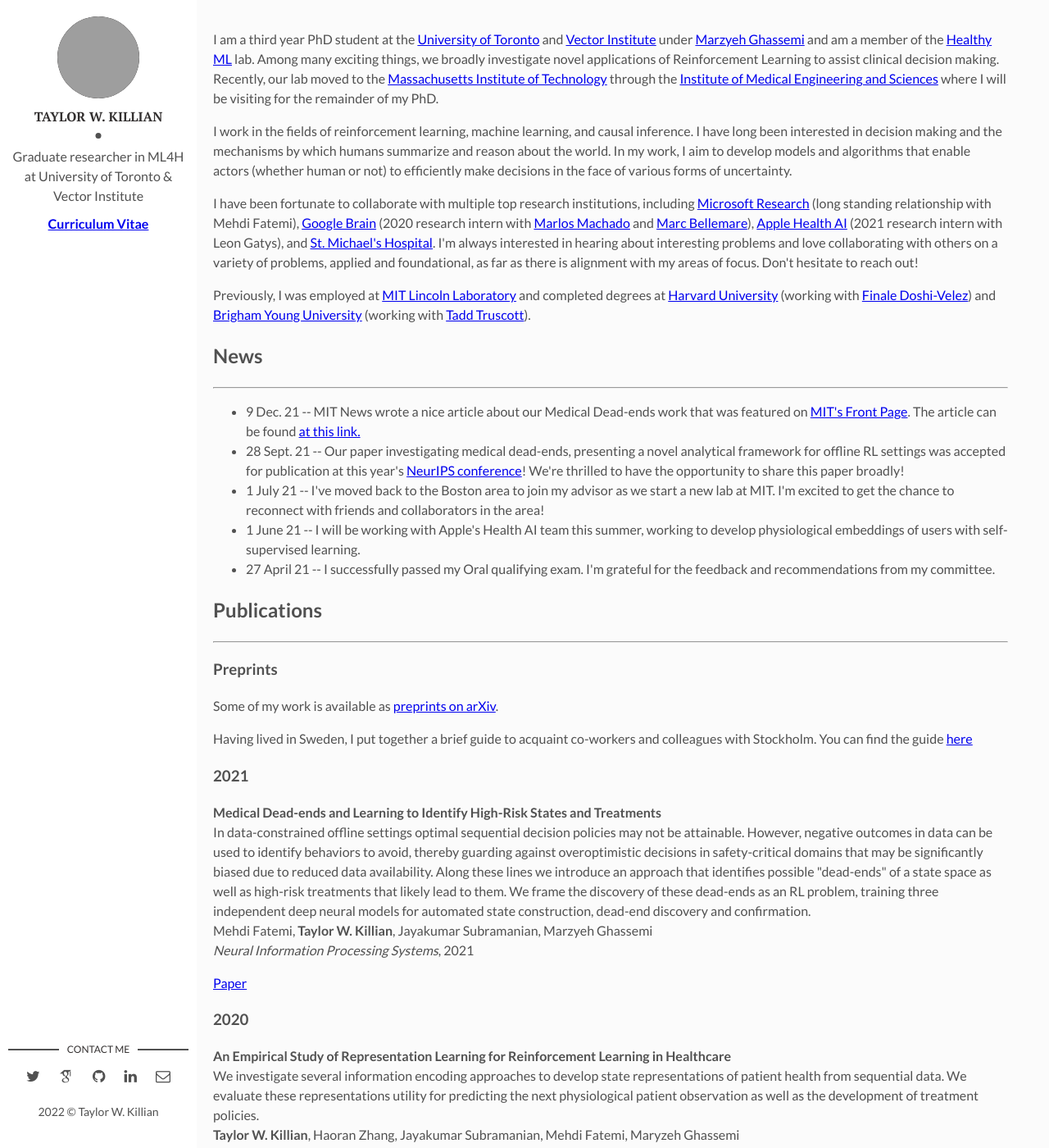
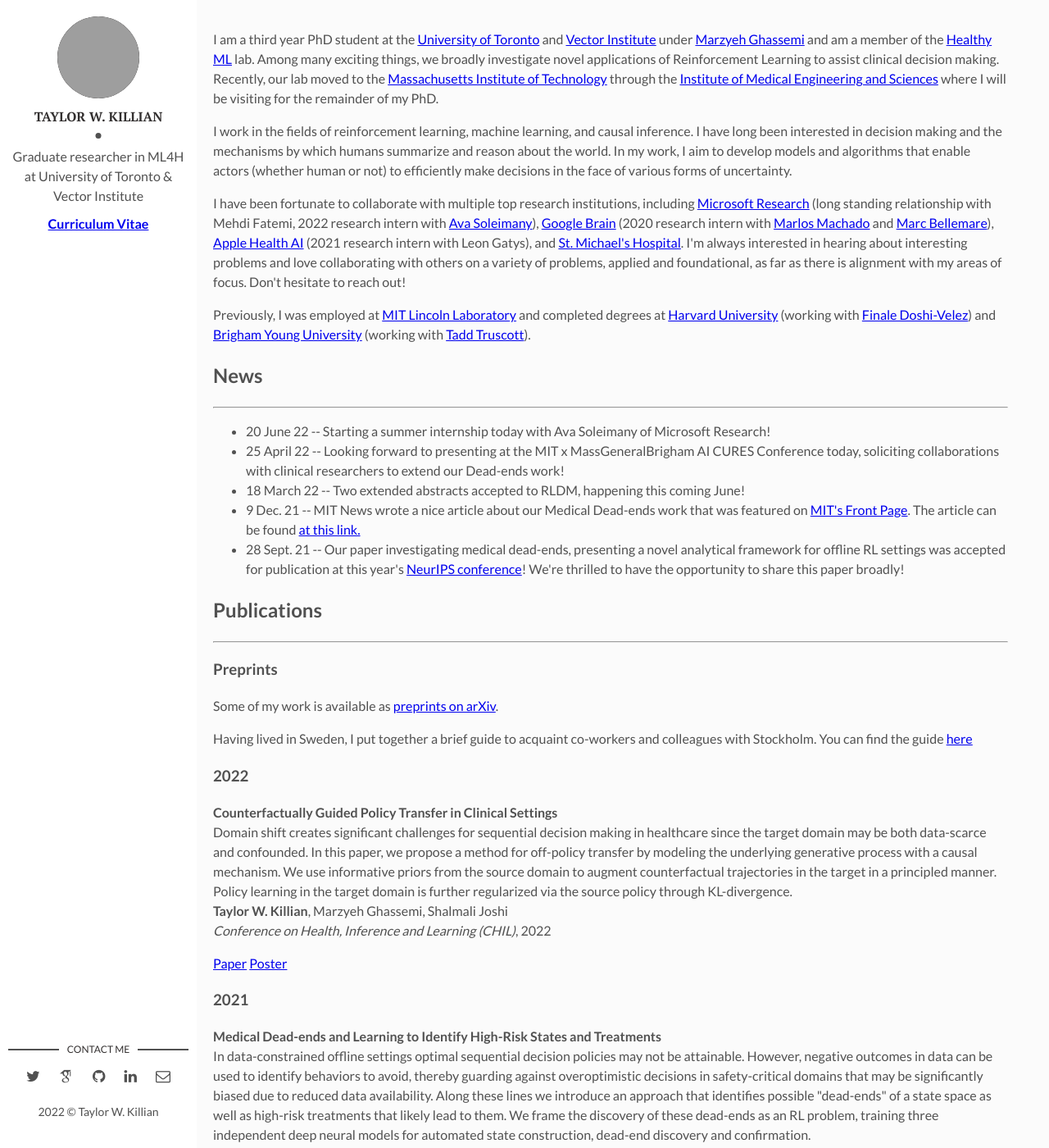
Before and after one commit to twkillian/twkillian.github.io, a Jekyll site: the page built from index.html, in a window 1280 px wide and 1400 px high. Shown: the whole window at 82% size. Built offline with Jekyll 4.4.1, drawn with Linux system fonts in a browser that asks for light colours; nearby versions of some CDN libraries; some web fonts are replaced; the list of posts is cut into pages by our own code; grey boxes are pictures that could not be loaded.

Commit message:
Slight update

```diff
--- a/index.html
+++ b/index.html
@@ -14,7 +14,7 @@ layout: main
         learning, and causal inference. I have long been interested in
         decision making and the mechanisms by which humans summarize and reason about the world. In my work, I aim to develop models and algorithms that enable actors (whether human or not) to efficiently make decisions in the face of various forms of uncertainty.
       </p><p>
-    	  I have been fortunate to collaborate with multiple top research institutions, including <a href="https://www.microsoft.com/en-us/research/">Microsoft Research</a> (long standing relationship with Mehdi Fatemi), <a href='https://research.google/teams/brain/'>Google Brain</a> (2020 research intern with <a href="https://webdocs.cs.ualberta.ca/~machado/">Marlos Machado</a> and <a href="http://www.marcgbellemare.info/">Marc Bellemare</a>), <a href="https://machinelearning.apple.com/research?page=1&tag=Health">Apple Health AI</a> (2021 research intern with Leon Gatys), and <a href="https://unityhealth.to/locations/st-michaels-hospital/">St. Michael's Hospital</a>. I'm always interested in hearing about interesting problems and love collaborating with others on a variety of problems, applied and foundational, as far as there is alignment with my areas of focus. Don't hesitate to reach out!
+    	  I have been fortunate to collaborate with multiple top research institutions, including <a href="https://www.microsoft.com/en-us/research/">Microsoft Research</a> (long standing relationship with Mehdi Fatemi, 2022 research intern with <a href='https://www.mit.edu/~asolei/'>Ava Soleimany</a>), <a href='https://research.google/teams/brain/'>Google Brain</a> (2020 research intern with <a href="https://webdocs.cs.ualberta.ca/~machado/">Marlos Machado</a> and <a href="http://www.marcgbellemare.info/">Marc Bellemare</a>), <a href="https://machinelearning.apple.com/research?page=1&tag=Health">Apple Health AI</a> (2021 research intern with Leon Gatys), and <a href="https://unityhealth.to/locations/st-michaels-hospital/">St. Michael's Hospital</a>. I'm always interested in hearing about interesting problems and love collaborating with others on a variety of problems, applied and foundational, as far as there is alignment with my areas of focus. Don't hesitate to reach out!
       </p><p>
         Previously, I was employed at <a href="https://www.ll.mit.edu//">MIT Lincoln Laboratory</a> and completed degrees at <a href="https://www.harvard.edu">Harvard University</a> (working with <a href="https://finale.seas.harvard.edu">Finale Doshi-Velez</a>) and <a href="https://www.byu.edu">Brigham Young University</a> (working with <a href="https://mae.usu.edu/people/faculty/truscott-tadd">Tadd Truscott</a>).
       </p>
@@ -36,12 +36,11 @@ layout: main
           <hr>
           <p>
             <ul class="nav nav-pills nav-stacked">
+            <li> 20 June 22 -- Starting a summer internship today with Ava Soleimany of Microsoft Research! </li>
+            <li> 25 April 22 -- Looking forward to presenting at the MIT x MassGeneralBrigham AI CURES Conference today, soliciting collaborations with clinical researchers to extend our Dead-ends work! </li>
+            <li> 18 March 22 -- Two extended abstracts accepted to RLDM, happening this coming June! </li>
             <li> 9 Dec. 21 -- MIT News wrote a nice article about our Medical Dead-ends work that was featured on <a href="https://web.mit.edu/"> MIT's Front Page</a>. The article can be found <a href="https://news.mit.edu/2021/machine-learning-treatments-1209">at this link.</a>
             <li> 28 Sept. 21 -- Our paper investigating medical dead-ends, presenting a novel analytical framework for offline RL settings was accepted for publication at this year's <a href='https://neurips.cc/Conferences/2021'>NeurIPS conference</a>! We're thrilled to have the opportunity to share this paper broadly!</li>
-            <li> 1 July 21 -- I've moved back to the Boston area to join my advisor as we start a new lab at MIT. I'm excited to get the chance to reconnect with friends and collaborators in the area! </li>
-            <!--<li> 18 Feb. 20 -- I've accepted the offer to join <a href="https://research.google/teams/brain/">Google Brain</a> as a research intern in their Montreal office for the upcoming summer!</li>-->
-            <li> 1 June 21 -- I will be working with Apple's Health AI team this summer, working to develop physiological embeddings of users with self-supervised learning. </li>
-            <li> 27 April 21 -- I successfully passed my Oral qualifying exam. I'm grateful for the feedback and recommendations from my committee. </li>
           </p>
         </div>
 
@@ -56,6 +55,21 @@ layout: main
           <p>
           	Having lived in Sweden, I put together a brief guide to acquaint co-workers and colleagues with Stockholm. You can find the guide <a href='papers/TWK_Stockholm_Guide.pdf'> here</a>
           </p>
+          <h3>2022</h3>
+          <p>
+            <strong> Counterfactually Guided Policy Transfer in Clinical Settings</strong>
+            <br>
+            Domain shift creates significant challenges for sequential decision making in healthcare since the target domain may be both data-scarce and confounded. In this paper, we propose a method for off-policy transfer by modeling the underlying generative process with a causal mechanism. We use informative priors from the source domain to augment counterfactual trajectories in the target in a principled manner. Policy learning in the target domain is further regularized via the source policy through KL-divergence.
+            <br>
+            <strong>Taylor W. Killian</strong>, Marzyeh Ghassemi, Shalmali Joshi
+            <br>
+            <em>Conference on Health, Inference and Learning (CHIL)</em>, 2022
+            <div class="btn-group-xs">
+              <a href="/papers/KillianGhassemiJoshi_2022CHIL.pdf"
+              class="btn btn-default">Paper</a>
+              <a href="/papers/KillianGhassemiJoshi_2022CHIL_poster.pdf" class="btn btn-default">Poster</a>
+            </div>
+          </p>
           <h3>2021</h3>
           <p>
             <strong> Medical Dead-ends and Learning to Identify High-Risk States and Treatments</strong>
@@ -68,12 +82,9 @@ layout: main
             <div class="btn-group-xs">
               <a href="/papers/FatemiKillianSubramanianGhassemi_2021NeurIPS.pdf"
               class="btn btn-default">Paper</a>
-              <!--<a href="/papers/FatemiKillianSubramanianGhassemi_2021NeurIPS_poster.pdf" class="btn btn-default">Poster</a> -->
-              <!-- <a href="https://github.com/microsoft/deadends"
-              class="btn btn-default">Code</a> -->
-              <!-- <a href="/talks/hip-mdp_NIPS17oral.pdf"
-              class="btn btn-default">Slides</a> -->
-              <!-- <a href="https://www.facebook.com/nipsfoundation/videos/1554741347950432/" class="btn btn-default">Video</a> (starts at 17:15) -->
+              <a href="/papers/FatemiKillianSubramanianGhassemi_2021NeurIPS_poster.pdf" class="btn btn-default">Poster</a>
+              <a href="https://github.com/microsoft/med-deadend"
+              class="btn btn-default">Code</a>
             </div>
           </p>
           <h3>2020</h3>
```
Also changed, not shown: 3 other files.
